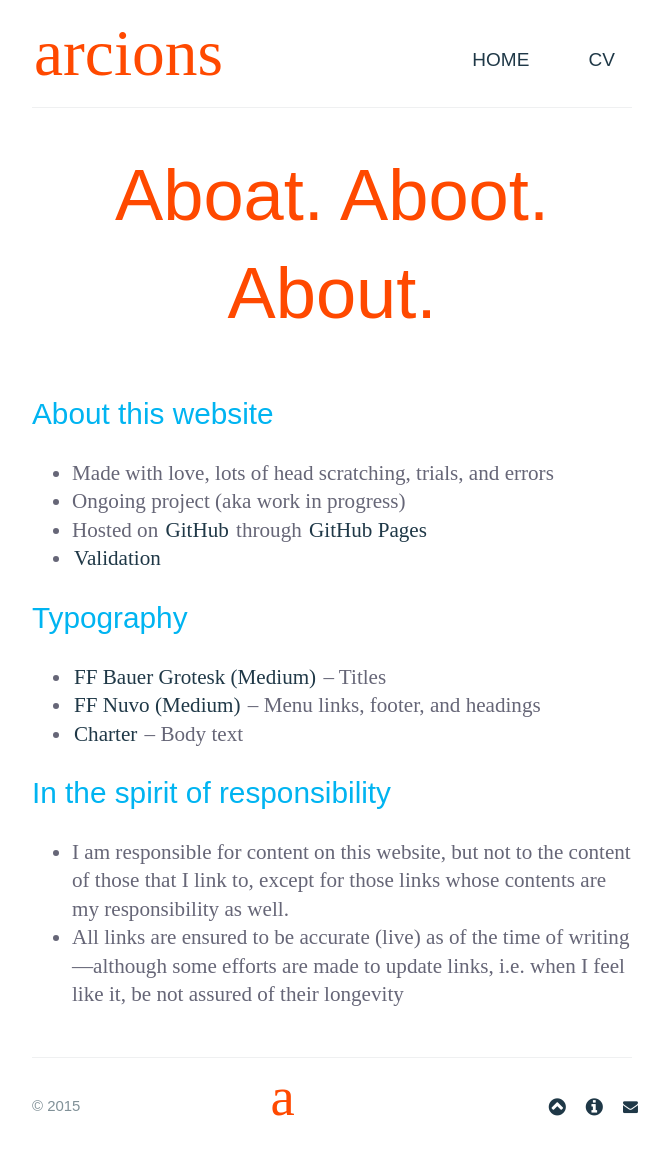
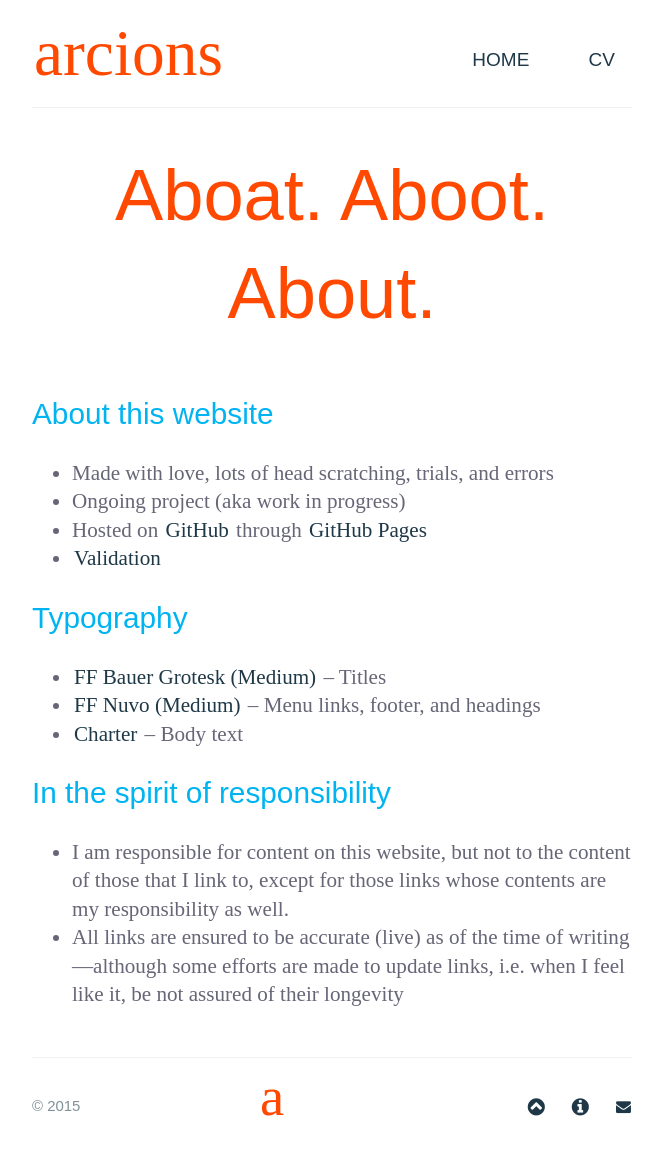
Before and after one commit to arcions/arcions.github.io, a Jekyll site: the page built from about/index.html, in a window 1280 px wide. Shown: the whole page, without its empty margins (308-977 px from the left). Built offline with Jekyll 4.4.1, drawn with Linux system fonts in a browser that asks for light colours; nearby versions of some CDN libraries; some web fonts are replaced; Markdown is read by kramdown in place of the engine named in the settings.

Commit message:
Update main.css

```diff
--- a/stylesheets/main.css
+++ b/stylesheets/main.css
@@ -529,8 +529,8 @@ nav a {
     text-align: right;
     line-height: 25px;
     margin-left: 17px;
-    margin-right: -7px;
-    /* padding-left: 2px; */
+    /* margin-right: -5px;
+    padding-left: 2px; */
     position: relative;
 }
 
@@ -540,9 +540,9 @@ nav a {
     position: absolute;
     content: "";
     z-index: -1;
-    top: 4px;
+    top: 1px;
     left: 4px;
-    bottom: 4px;
+    bottom: 1px;
     right: 4px;
     transition: all ease 0.23s;
 }
```
